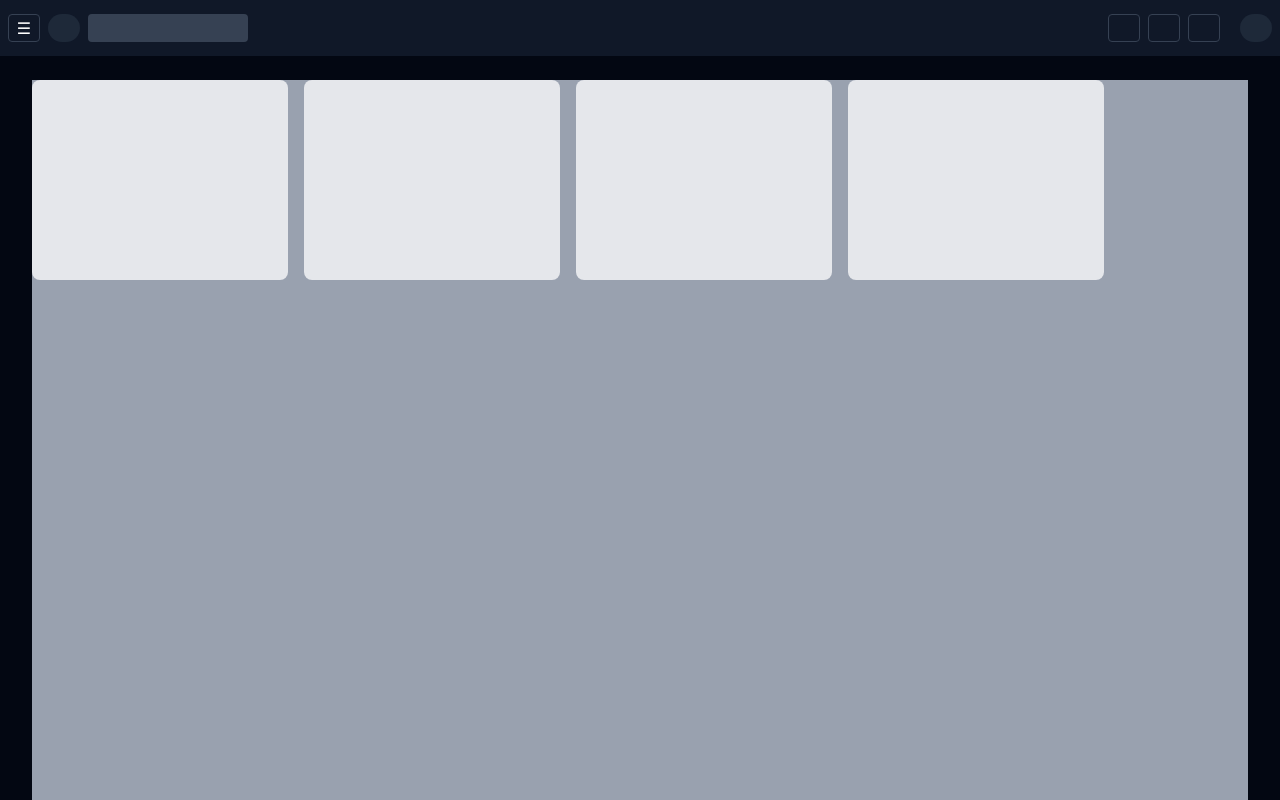
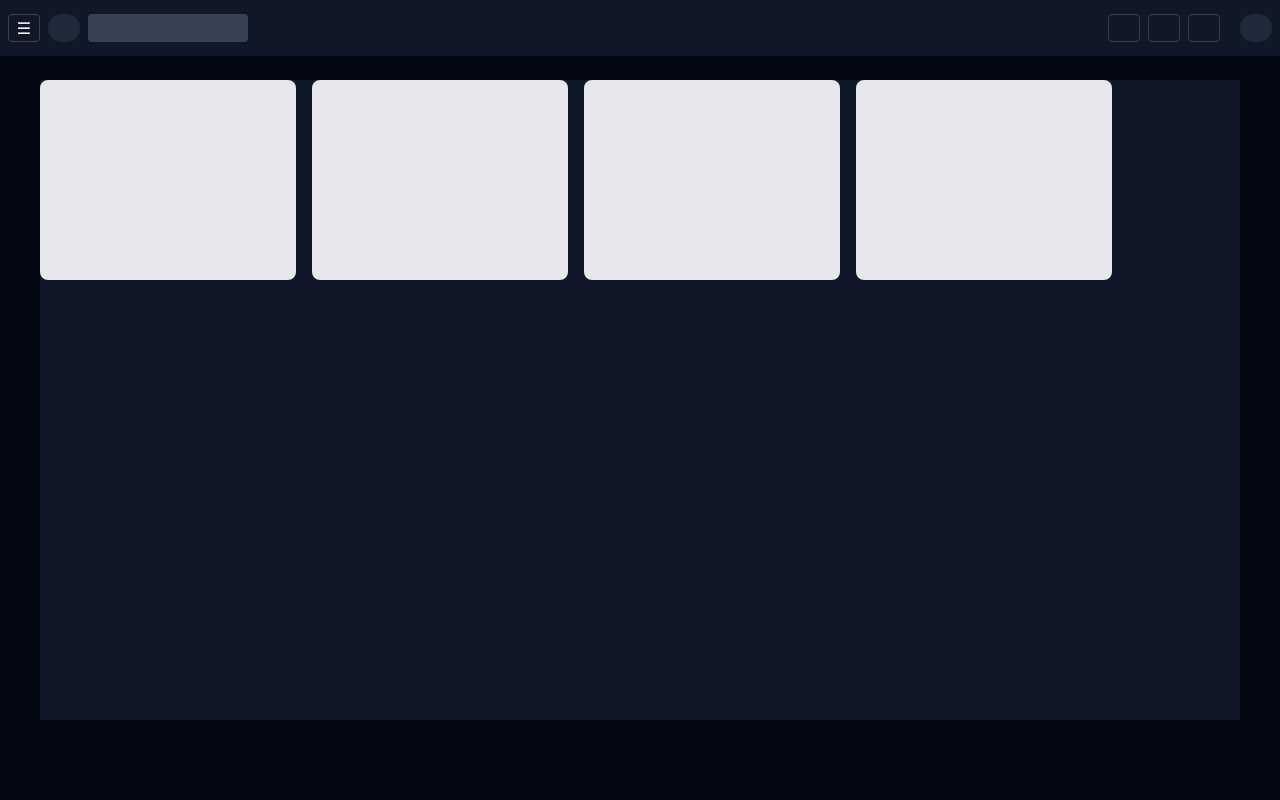
Before and after one commit to Luskahz/Ferramenta-Registro-Ocorrencias, a React (Vite) app: page / in a window 1280 px wide. Built offline with nearby package versions, Linux system fonts and the light colour scheme.

Commit message:
estilizando

```diff
--- a/src/components/page.jsx
+++ b/src/components/page.jsx
@@ -19,7 +19,7 @@ export const Page = ({ children }) => {
 
   export const Content = ({ children }) => {
     return (
-      <div className="absolute z-1 min-w-[95%] min-h-[95%] flex flex-wrap gap-4 bg-gray-400 top-20">
+      <div className="absolute z-1 w-full max-w-[75rem] min-h-[80vh] mx-auto flex flex-wrap gap-4 bg-gray-900 top-20">
         {children}
       </div>
     );
```
